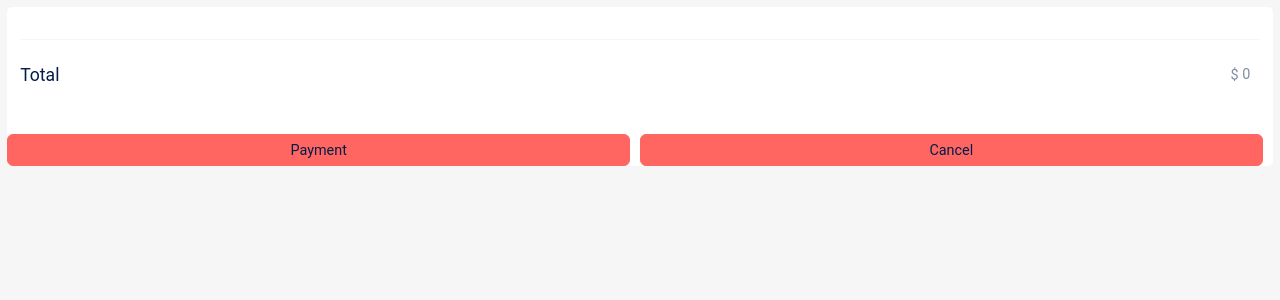
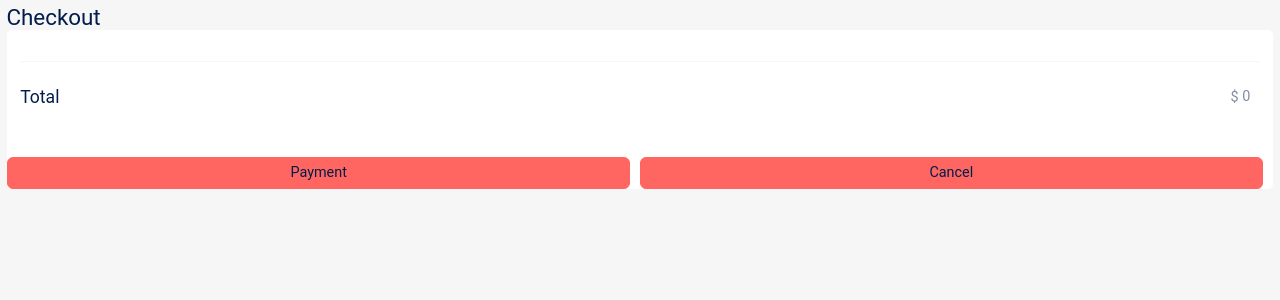
Before and after one commit to stiron/prototype-shop, a React (Create React App) app: page /Checkout in a window 1280 px wide. Shown: the top 300 px of the page. Built offline with nearby package versions, Linux system fonts and the light colour scheme.

Commit message:
Update Checkout Page

```diff
--- a/src/App.js
+++ b/src/App.js
@@ -3,8 +3,6 @@ import Home from "./pages/Home";
 import { BrowserRouter, Route, Switch } from "react-router-dom";
 import Checkout from "./pages/Checkout";
 import NotFound from "./pages/NotFound";
-import useReduxState from "./hooks/useReduxState";
-import useReduxDispatch from "./hooks/useReduxDispatch";
 
 function App() {
   // const state = useReduxState();
--- a/src/components/CancelButton.jsx
+++ b/src/components/CancelButton.jsx
@@ -5,7 +5,7 @@ export default function CancelButton() {
 
   function checkout() {
     history.push("/");
-    window.location.reload();
+    // window.location.reload();
     console.log("----홈 페이지로 이동---------");
   }
   return (
--- a/src/hooks/useReduxState.js
+++ b/src/hooks/useReduxState.js
@@ -1,4 +1,4 @@
-import { useContext, useState, useEffect } from "react";
+import { useContext, useEffect } from "react";
 import AppStateContext from "../contexts/AppStateContext";
 
 export default function useReduxState() {
--- a/src/pages/Checkout.jsx
+++ b/src/pages/Checkout.jsx
@@ -29,6 +29,7 @@ export default function Checkout() {
   //   }
   return (
     <aside>
+      <div className="title">Checkout</div>
       <div className="order">
         <div className="body">
           {orders.map((order) => {
```
